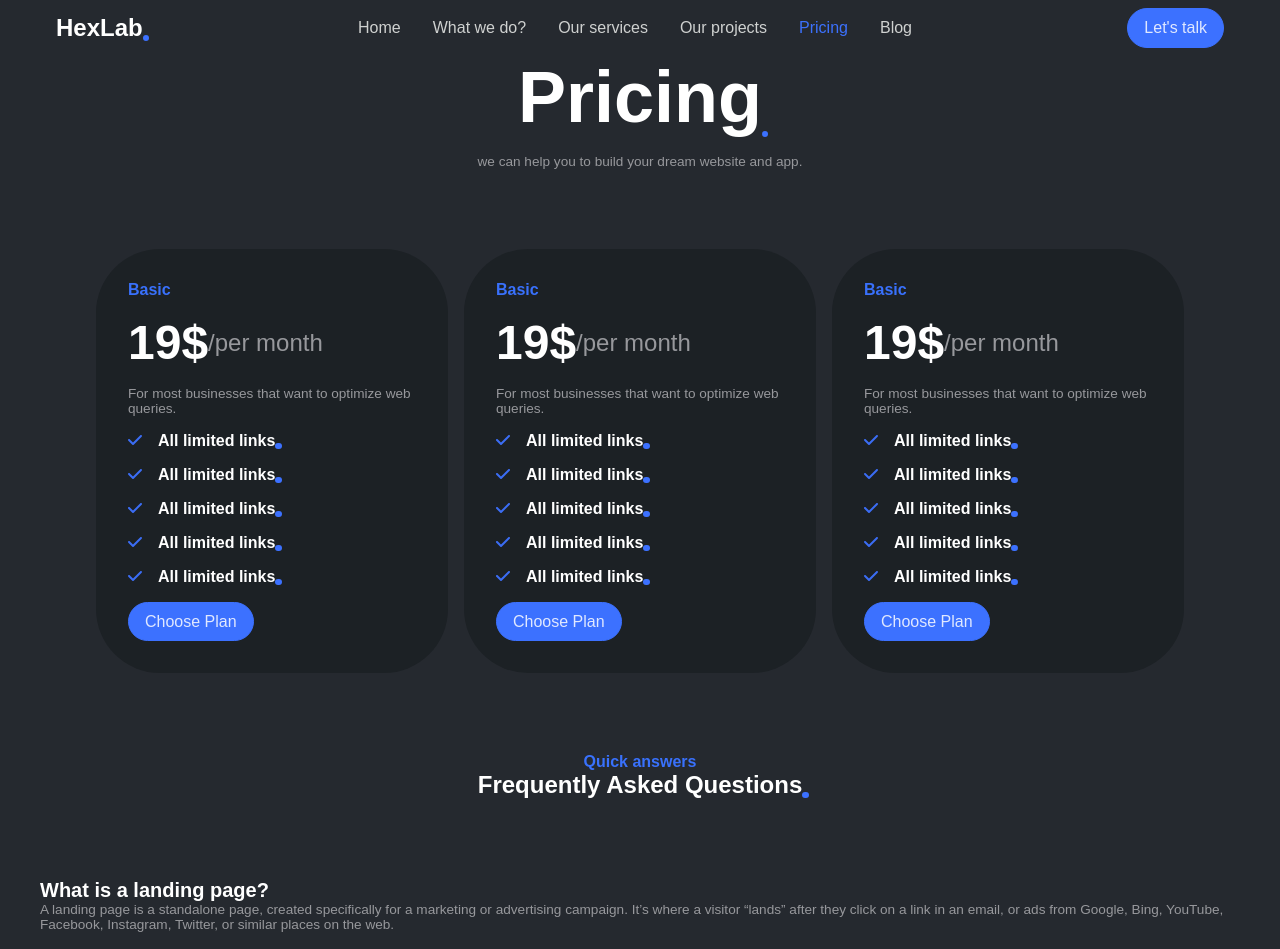
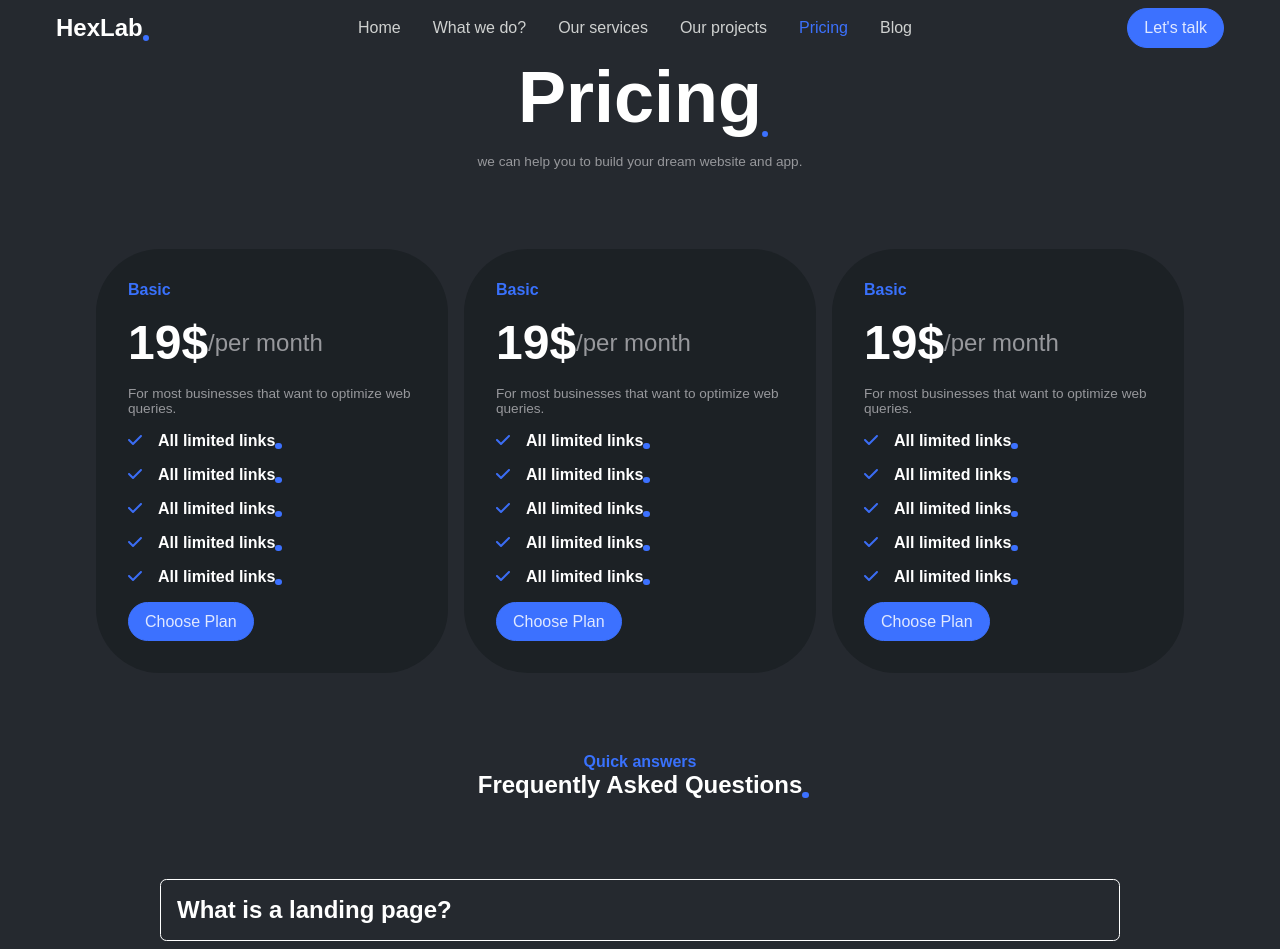
Before and after one commit to Ibadet02/Frontend-agency-website, a React (Vite) app: page /pricing in a window 1280 px wide. Shown: the top 949 px of the page. Built offline with nearby package versions, Linux system fonts and the light colour scheme.

Commit message:
added accordion functionality to FAQ section

```diff
--- a/src/data/accordions.tsx
+++ b/src/data/accordions.tsx
@@ -11,36 +11,36 @@ export const accordions: AccordionProps[] = [
     heading: "What is a landing page?",
     description:
       "A landing page is a standalone page, created specifically for a marketing or advertising campaign. It’s where a visitor “lands” after they click on a link in an email, or ads from Google, Bing, YouTube, Facebook, Instagram, Twitter, or similar places on the web.",
-    id: 1,
+    id: 2,
   },
   {
     heading: "What is a landing page?",
     description:
       "A landing page is a standalone page, created specifically for a marketing or advertising campaign. It’s where a visitor “lands” after they click on a link in an email, or ads from Google, Bing, YouTube, Facebook, Instagram, Twitter, or similar places on the web.",
-    id: 1,
+    id: 3,
   },
   {
     heading: "What is a landing page?",
     description:
       "A landing page is a standalone page, created specifically for a marketing or advertising campaign. It’s where a visitor “lands” after they click on a link in an email, or ads from Google, Bing, YouTube, Facebook, Instagram, Twitter, or similar places on the web.",
-    id: 1,
+    id: 4,
   },
   {
     heading: "What is a landing page?",
     description:
       "A landing page is a standalone page, created specifically for a marketing or advertising campaign. It’s where a visitor “lands” after they click on a link in an email, or ads from Google, Bing, YouTube, Facebook, Instagram, Twitter, or similar places on the web.",
-    id: 1,
+    id: 5,
   },
   {
     heading: "What is a landing page?",
     description:
       "A landing page is a standalone page, created specifically for a marketing or advertising campaign. It’s where a visitor “lands” after they click on a link in an email, or ads from Google, Bing, YouTube, Facebook, Instagram, Twitter, or similar places on the web.",
-    id: 1,
+    id: 6,
   },
   {
     heading: "What is a landing page?",
     description:
       "A landing page is a standalone page, created specifically for a marketing or advertising campaign. It’s where a visitor “lands” after they click on a link in an email, or ads from Google, Bing, YouTube, Facebook, Instagram, Twitter, or similar places on the web.",
-    id: 1,
+    id: 7,
   },
 ];
--- a/src/pages/Pricing/Accordion.tsx
+++ b/src/pages/Pricing/Accordion.tsx
@@ -3,12 +3,27 @@ import { StyledAccordion } from "../../styles/Pricing/Accordion.styled";
 import { AccordionProps } from "./props";
 import { StyledHeading } from "../../styles/components/Heading.styled";
 import { StyledMainDescription } from "../../styles/components/MainDescription.styled";
+import { StyledAnswer } from "../../styles/Pricing/Answer.styled";
+import { StyledQuestion } from "./Question.styled";
 
-const Accordion: React.FC<AccordionProps> = ({ heading, description }) => {
+const Accordion: React.FC<AccordionProps> = ({
+  heading,
+  description,
+  isAccordionActive,
+  accordionIndex,
+  handleAccordionState,
+}) => {
   return (
     <StyledAccordion>
-      <StyledHeading>{heading}</StyledHeading>
-      <StyledMainDescription>{description}</StyledMainDescription>
+      <StyledQuestion
+        className={`${isAccordionActive!(accordionIndex!)}`}
+        onClick={(e) => handleAccordionState!(e, accordionIndex!)}
+      >
+        {heading}
+      </StyledQuestion>
+      <StyledAnswer className={`${isAccordionActive!(accordionIndex!)}`}>
+        {description}
+      </StyledAnswer>
     </StyledAccordion>
   );
 };
--- a/src/pages/Pricing/FAQContent.tsx
+++ b/src/pages/Pricing/FAQContent.tsx
@@ -1,12 +1,49 @@
-
 import { StyledFAQContent } from "../../styles/Pricing/FAQContent.styled";
 import Accordion from "./Accordion";
 import { accordions } from "../../data/accordions";
+import { useState } from "react";
+const INITIAL_ACCORDION_STATE: boolean[] = accordions.map(() => false);
 const FAQContent = () => {
+  const [accordionState, setAccordionState] = useState<boolean[]>(
+    INITIAL_ACCORDION_STATE
+  );
+  const isAccordionActive = (index: number): string => {
+    return accordionState[index] ? "active" : "";
+  };
+  const handleAccordionState = (
+    e: React.MouseEvent<HTMLElement>,
+    index: number
+  ) => {
+    const target = e.target as HTMLElement;
+    const extendable = target.nextElementSibling;
+    if (extendable instanceof HTMLElement) {
+      if (accordionState[index]) {
+        extendable.style.maxHeight = "0";
+      } else {
+        extendable.style.maxHeight = extendable.scrollHeight + "px";
+      }
+      setAccordionState((prev) => {
+        return prev.map((state, ind) => {
+          if (ind === index) {
+            return !state;
+          }
+          return state;
+        });
+      });
+    }
+  };
   return (
     <StyledFAQContent>
-      {accordions.map((accordionProps) => {
-        return <Accordion key={accordionProps.id} {...accordionProps} />;
+      {accordions.map((accordionProps, index) => {
+        return (
+          <Accordion
+            key={accordionProps.id}
+            {...accordionProps}
+            isAccordionActive={isAccordionActive}
+            accordionIndex={index}
+            handleAccordionState={handleAccordionState}
+          />
+        );
       })}
     </StyledFAQContent>
   );
--- /dev/null
+++ b/src/pages/Pricing/Question.styled.tsx
@@ -0,0 +1,12 @@
+import styled from "styled-components";
+
+export const StyledQuestion = styled.h3`
+  color: #fff;
+  cursor: pointer;
+  font-size: 1.5rem;
+  transition: 200ms;
+  &.active{
+    padding-bottom: .5rem;
+  }
+  /* font-size: 1.25rem; */
+`;
--- a/src/pages/Pricing/props.tsx
+++ b/src/pages/Pricing/props.tsx
@@ -17,6 +17,12 @@ export interface TaskGroupProps {
 export interface AccordionProps {
   heading: string;
   description: string;
+  isAccordionActive?: (index: number) => string;
+  accordionIndex?: number;
+  handleAccordionState?: (
+    e: React.MouseEvent<HTMLElement>,
+    index: number
+  ) => void;
   id: number;
 }
 export interface FAQProps {
--- a/src/styles/Pricing/Accordion.styled.tsx
+++ b/src/styles/Pricing/Accordion.styled.tsx
@@ -1,5 +1,8 @@
 import styled from "styled-components";
 
 export const StyledAccordion = styled.div`
-  width: 100%;
+  width: 80%;
+  border: .1rem solid #fff;
+  border-radius: .4rem;
+  padding: 1rem;
 `;
--- /dev/null
+++ b/src/styles/Pricing/Answer.styled.tsx
@@ -0,0 +1,12 @@
+import styled from "styled-components";
+
+export const StyledAnswer = styled.p`
+  color: #97989c;
+  font-size: 0.95rem;
+  max-height: 0;
+  overflow: hidden;
+  transition: max-height 200ms ease-out;
+  display: flex;
+  flex-direction: column;
+  align-items: center;
+`;
--- a/src/styles/Pricing/FAQContent.styled.tsx
+++ b/src/styles/Pricing/FAQContent.styled.tsx
@@ -4,5 +4,6 @@ export const StyledFAQContent = styled.div`
   width: 75rem;
   display: flex;
   flex-direction: column;
+  align-items: center;
   gap: 1rem;
 `;
```
